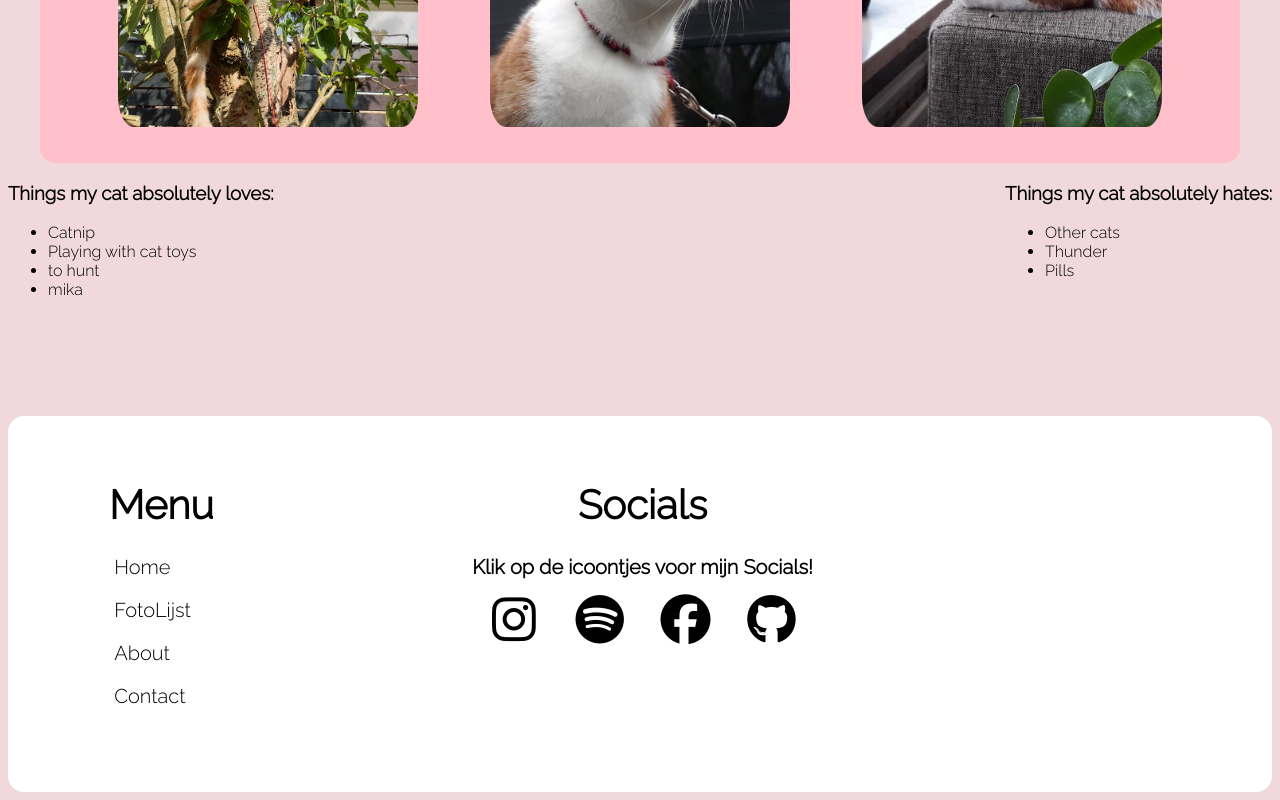
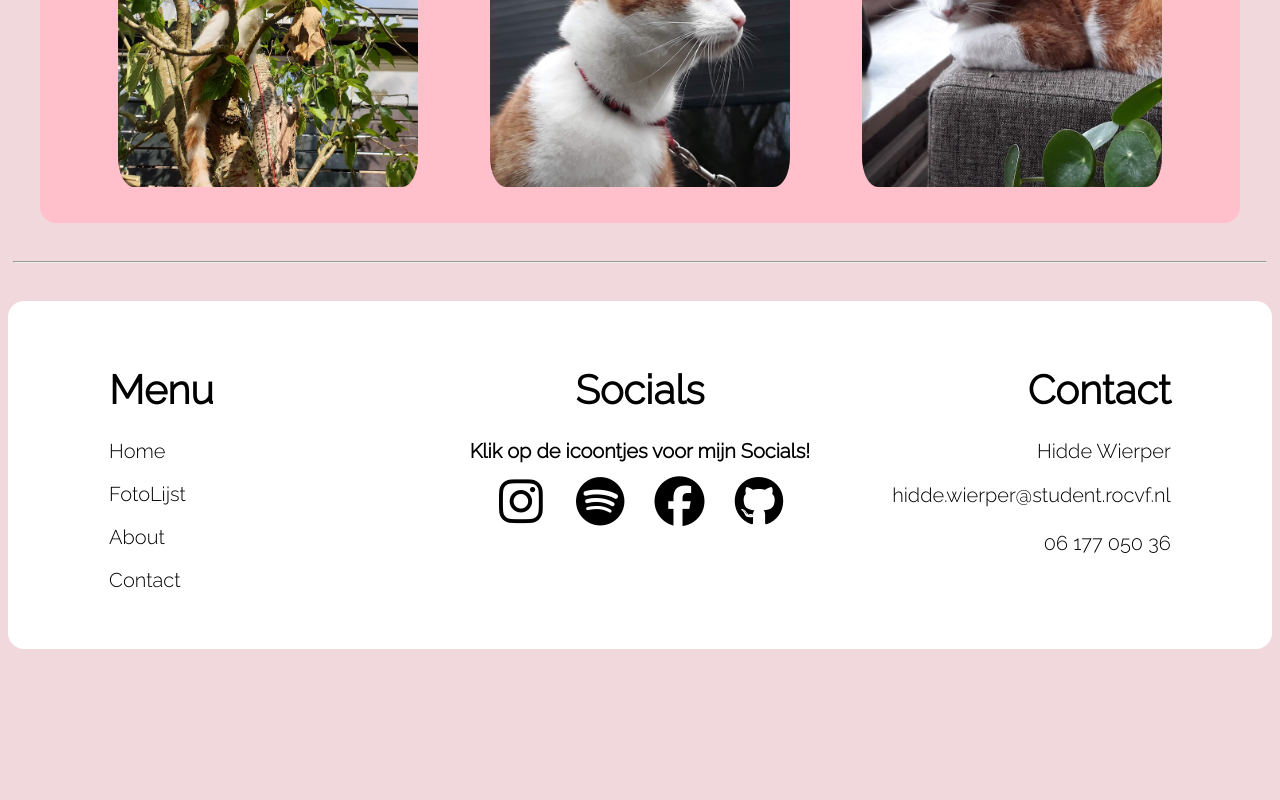
Before and after one commit to HiddeWierper/htmlroc, a plain HTML site: page index.html in a window 1280 px wide. Shown: the part 461-1261 px from the top of the page. After the commit the page ends 1118 px from the top, so only its background shows below. Drawn offline with Linux system fonts and the light colour scheme.

Commit message:
safe Update

```diff
--- a/CSS/style.css
+++ b/CSS/style.css
@@ -4,9 +4,16 @@ html {
   font-family: "Raleway", sans-serif;
 }
 
+hr{
+
+  margin: auto;
+  margin-top: 3%;
+  margin-bottom: 3%;
+  width: 99%;
+}
+
 footer {
   display: flex;
-  margin-top: 20%;
 }
 
 a {
@@ -15,8 +22,7 @@ a {
   transition: 0.5s;
   cursor: pointer;
   text-decoration: none;
-  padding-right: 100%;
-  margin: 3%;
+  padding: 0;
 }
 
 .fa{
@@ -25,6 +31,7 @@ a {
   text-align: center;
   text-decoration: none;
   padding: 0;
+  margin: 3%;
 }
  .fa-brands{
   font-size: 50px;
@@ -32,6 +39,7 @@ a {
   text-align: center;
   text-decoration: none;
   padding: 0;
+  margin: 3%;
  }
 
 b{
@@ -52,6 +60,7 @@ a:hover {
 h1.menuEnd {
   color: black;
   font-size: 40px;
+  padding: 0;
 }
 
 h1.pageTitle {
@@ -136,46 +145,30 @@ img:hover {
   min-height: 200px;
   height: fit-content;
   width: 95%;
-  color: purple;
   border-radius: 16px;
 }
 
-.thingsMyCatLoves {
-  text-align: left;
-  float: left;
-  margin-left: auto;
-}
-
-.thingsMyCatHates {
-  text-align: left;
-  float: right;
-  margin-right: auto;
+.footerLeft, .footerMid, .footerRight {
+  width: 33.33%;
+  box-sizing: border-box;
+  min-height: fit-content;
+  background-color: white;
 }
 
 .footerLeft {
-  width: 15.33%;
-  min-height: 300px;
-  background-color: white;
   border-radius: 16px 0px 0px 16px;
-  align-items: left;
-  justify-content: left;
   text-align: left;
-  padding: 3% 8%;
+  padding: 3% 0% 3% 8%;
 }
 
 .footerMid {
-  width: 48.33%;
-  min-height: 300px;
-  background-color: white;
   padding-top: 3%;
   text-align: center;
 }
 
 .footerRight {
-  width: 33.33%;
-  min-height: 300px;
-  background-color: white;
   border-radius: 0px 16px 16px 0px;
-  align-items: left;
-  justify-content: left;
+  text-align: right;
+  padding: 3% 8% 3% 0;
+  font-size: 20px;
 }
--- a/index.html
+++ b/index.html
@@ -37,28 +37,10 @@
     <img src="foto's/mythos_bank.jpg" />
   </div>
 
-  <div class="thingsMyCatLoves">
-    <h3>Things my cat absolutely loves:</h3>
-    <ul>
-      <li>Catnip</li>
-      <li>Playing with cat toys</li>
-      <li>to hunt</li>
-      <li>mika</li>
-    </ul>
-  </div>
-  <div class="thingsMyCatHates">
-    <h3>Things my cat absolutely hates:</h3>
-    <ul>
-      <li>Other cats</li>
-      <li>Thunder</li>
-      <li>Pills</li>
-    </ul>
-  </div>
-
-  <div class="contactForm"></div>
-
   <script src="JS/script.js"></script>
 </body>
+
+<hr>
 
 <footer>
   <div class="footerLeft">
@@ -75,9 +57,13 @@
     <a href="https://spotify.link/bNzBOi3ltDb" target="_blank" class="fa fa-spotify"></a>
     <a href="https://www.facebook.com/hidde.wierper/" target="_blank" class="fa-brands fa-facebook"></a>
     <a href="https://www.github.com/hiddewierper/" target="_blank" class="fa-brands fa-github"></a>
-
   </div>
-  <div class="footerRight"></div>
+  <div class="footerRight">
+    <h1 class="menuEnd">Contact</h1>
+    <p>Hidde Wierper</p>
+    <a href="mailto: hidde.wierper@student.rocvf.nl">hidde.wierper@student.rocvf.nl</a><br><br>
+    <a href="tel: 0617705036">06 177 050 36</a>
+  </div>
 </footer>
 
 </html>
```
